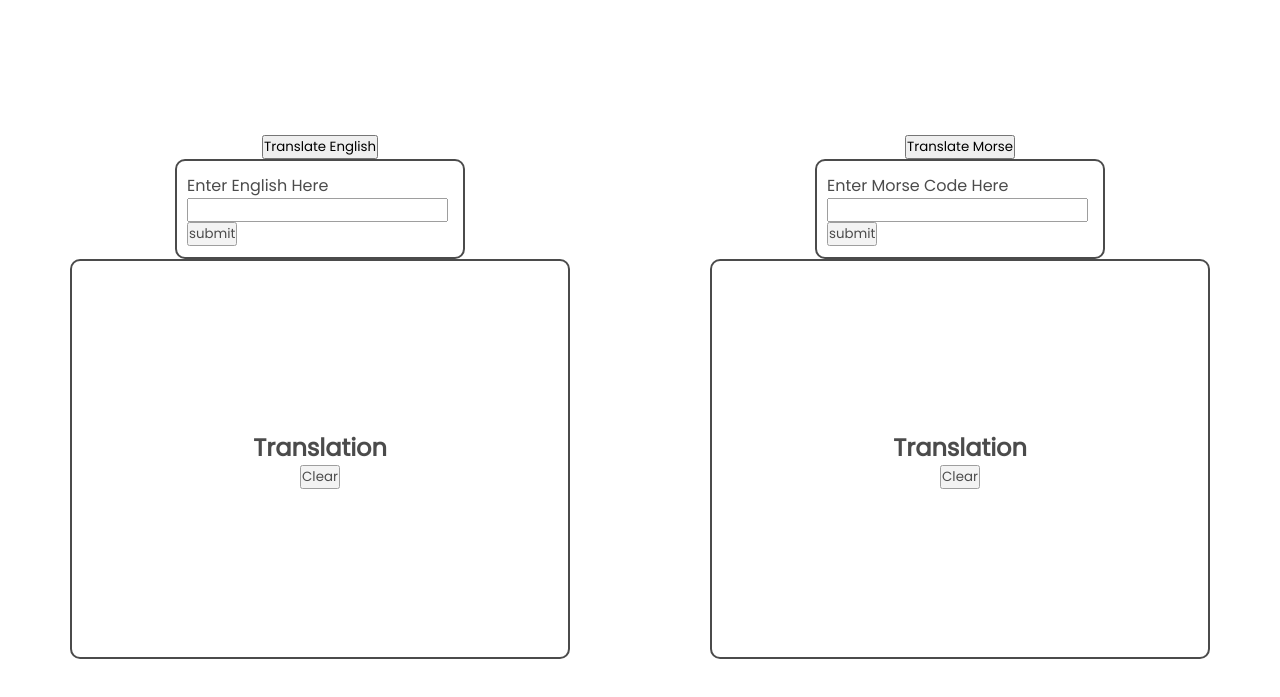
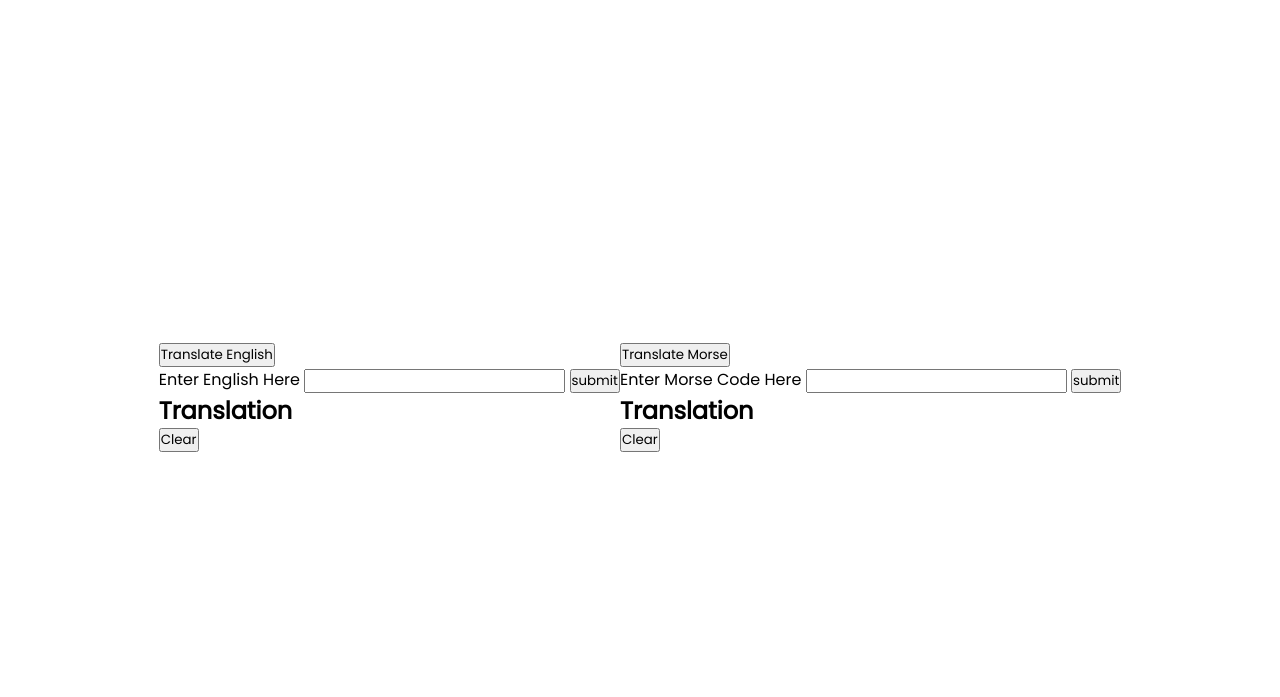
Before and after one commit to JohnGuilding/Morse_Code_Translator, a website with bundled scripts: page index.html in a window 1280 px wide. Shown: the part 51-748 px from the top of the page. Built offline with nearby package versions, Linux system fonts and the light colour scheme.

Commit message:
cleaning old css for complete styles refactor

```diff
--- a/styles.scss
+++ b/styles.scss
@@ -8,8 +8,6 @@
 header {
     width: 100%;
     text-align: center;
-    border: 3px solid red;
-
 }
 
 main {
@@ -19,46 +17,3 @@ main {
     justify-content: center;
     align-items: center;
 }
-
-.translation-container {
-    width: 100%;
-    height: 100%;
-    display: flex;
-    justify-content: center;
-    align-items: center;
-    flex-direction: column;
-    border: 3px solid red;
-}
-
-section {
-    display: flex;
-    justify-content: center;
-    align-items: center;
-    flex-direction: column;
-}
-
-.input {
-    height: 100px;
-    width: 290px;
-    padding: 10px;
-    border: 2px solid;
-    border-radius: 10px;
-    background-color: white;
-    opacity: 0.7;
-    display: flex;
-    justify-content: center;
-    align-items: center;
-}
-
-form {
-    margin: 0 auto;
-}
-
-.output {
-    height: 400px;
-    width: 500px;
-    border: 2px solid;
-    border-radius: 10px;
-    background-color: white;
-    opacity: 0.7;
-}
```
Also changed, not shown: styles.css.
